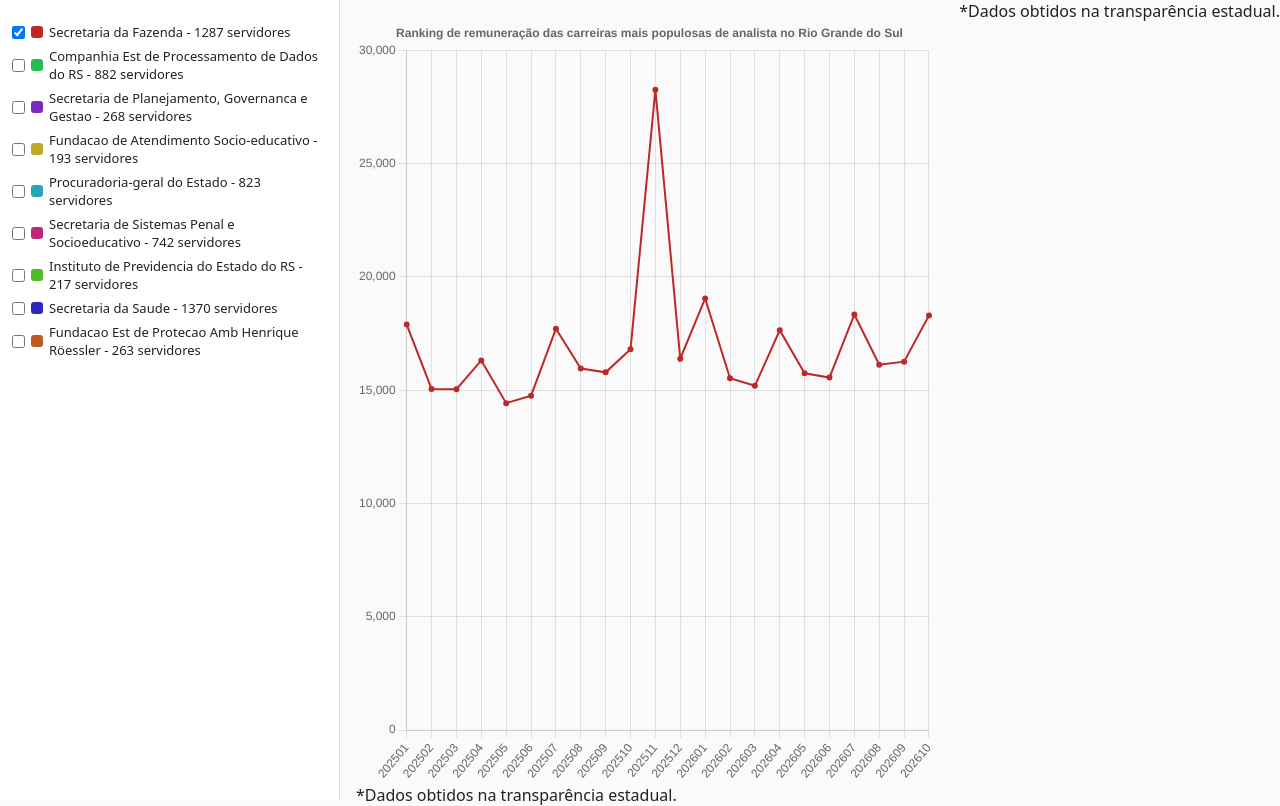
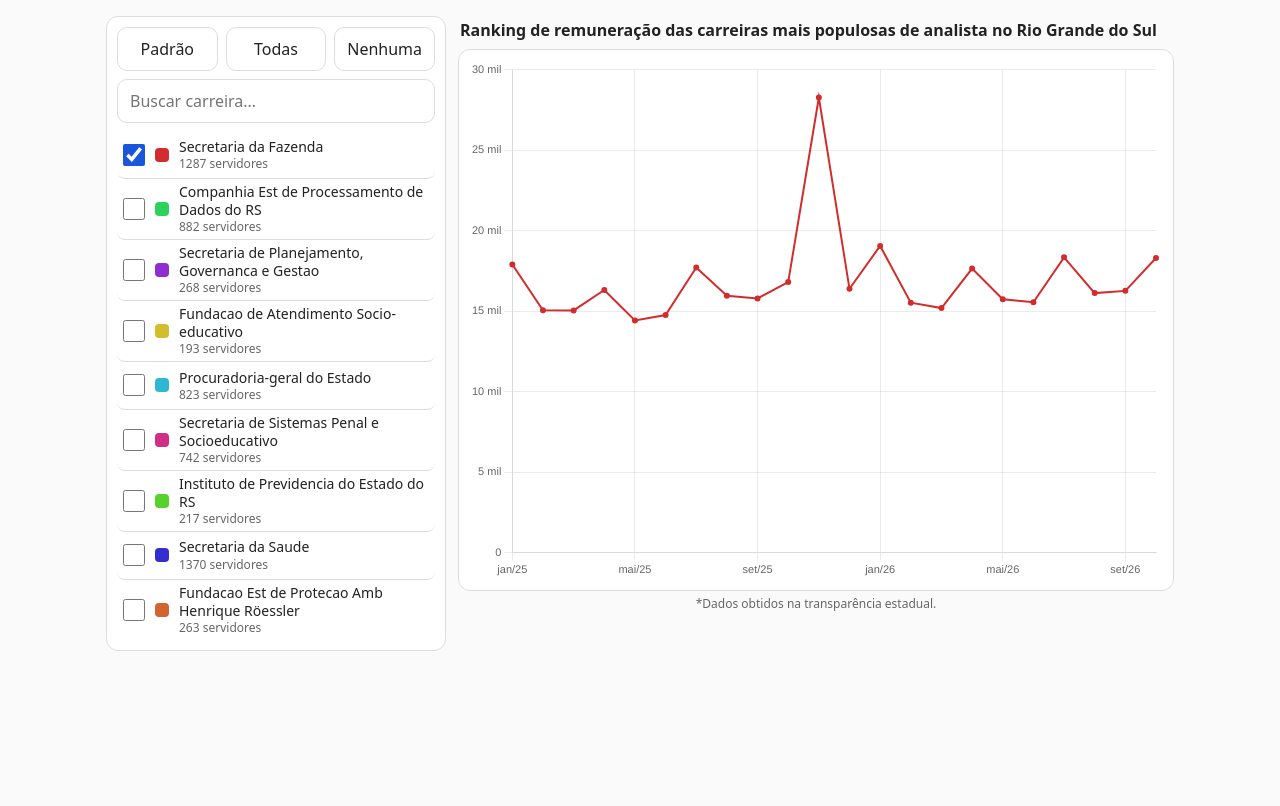
Before and after one commit to galpaodeck1-a11y/observatoriors, a plain HTML site: page index.html in a window 1280 px wide. Drawn offline with nearby package versions, Linux system fonts and the light colour scheme.

Commit message:
Update index.html

```diff
--- a/index.html
+++ b/index.html
@@ -2,30 +2,59 @@
 <html lang="pt-BR">
 <head>
 <meta charset="utf-8">
-<meta name="viewport" content="width=device-width, initial-scale=1">
+<meta name="viewport" content="width=device-width, initial-scale=1, viewport-fit=cover">
 <title>Série mensal por carreira</title>
 <script src="https://cdnjs.cloudflare.com/ajax/libs/Chart.js/4.4.1/chart.umd.min.js"></script>
 <style>
+:root{--bg:#fafafa;--card:#fff;--tx:#222;--mut:#666;--bd:#ddd;--grid:rgba(0,0,0,.08);--ac:#1a56db;
+box-sizing:border-box;padding-top:env(safe-area-inset-top,0px);padding-bottom:env(safe-area-inset-bottom,0px)}
+@media (prefers-color-scheme:dark){:root:not([data-theme="light"]){--bg:#111214;--card:#1c1d20;--tx:#eceef1;--mut:#9aa0a8;--bd:#33363b;--grid:rgba(255,255,255,.1);--ac:#6ea0ff}}
+:root[data-theme="dark"]{--bg:#111214;--card:#1c1d20;--tx:#eceef1;--mut:#9aa0a8;--bd:#33363b;--grid:rgba(255,255,255,.1);--ac:#6ea0ff}
 *{box-sizing:border-box}
-body{margin:0;font-family:system-ui,sans-serif;display:flex;height:100vh;background:#fafafa;color:#222}
-aside{width:340px;border-right:1px solid #ddd;padding:12px;overflow:auto;background:#fff}
-main{flex:1;padding:16px;min-width:0}
-.btns{display:flex;gap:6px;margin-bottom:8px}
-button,input{font:inherit;padding:5px 8px;border:1px solid #bbb;border-radius:6px;background:#fff;cursor:pointer}
-input{width:100%;cursor:text;margin-bottom:8px}
-label{display:flex;align-items:center;gap:6px;padding:3px 0;font-size:13px;cursor:pointer}
-.sw{width:12px;height:12px;border-radius:3px;flex:none}
+html{-webkit-text-size-adjust:100%}
+body{margin:0;font-family:system-ui,-apple-system,sans-serif;background:var(--bg);color:var(--tx);background-color:var(--bg)}
+.wrap{max-width:1100px;margin:0 auto;padding:12px;display:flex;flex-direction:column;gap:12px}
+h1{font-size:1rem;line-height:1.3;margin:4px 2px 0;font-weight:600}
+.card{background:var(--card);border:1px solid var(--bd);border-radius:12px;padding:10px}
+.chart{position:relative;height:56vh;min-height:280px;max-height:520px}
+.btns{display:grid;grid-template-columns:repeat(3,1fr);gap:8px;margin-bottom:8px}
+button,input[type=search]{font:inherit;font-size:16px;min-height:44px;border:1px solid var(--bd);border-radius:10px;background:var(--card);color:var(--tx)}
+button{cursor:pointer;-webkit-tap-highlight-color:transparent}
+button:active{background:var(--bg)}
+input[type=search]{width:100%;padding:0 12px;margin-bottom:8px}
+label{display:flex;align-items:center;gap:10px;min-height:48px;padding:4px 6px;border-radius:8px;cursor:pointer;border-bottom:1px solid var(--bd)}
+label:last-child{border-bottom:0}
+label input{width:22px;height:22px;flex:none;margin:0;accent-color:var(--ac)}
+.sw{width:14px;height:14px;border-radius:4px;flex:none}
+.nm{font-size:14px;line-height:1.3;min-width:0}
+.nm small{display:block;color:var(--mut);font-size:12px}
+footer{color:var(--mut);font-size:12px;text-align:center;padding:4px 0 8px}
+@media (min-width:860px){
+ .wrap{flex-direction:row;align-items:flex-start;padding:16px}
+ .side{width:340px;flex:none;order:0;max-height:calc(100vh - 32px);overflow:auto}
+ .mainc{flex:1;min-width:0;order:1}
+ .chart{height:70vh}
+}
+@media (max-width:859px){.side{order:2}.mainc{order:1}}
 </style>
 </head>
 <body>
-<aside>
-  <div class="btns">
+<div class="wrap">
+  <div class="mainc">
+    <h1>Ranking de remuneração das carreiras mais populosas de analista no Rio Grande do Sul</h1>
+    <div class="card" style="margin-top:8px"><div class="chart"><canvas id="c"></canvas></div></div>
+    <footer>*Dados obtidos na transparência estadual.</footer>
   </div>
-  <div id="lista"></div>
-</aside>
-<main><canvas id="c"></canvas>
-<footer>*Dados obtidos na transparência estadual.</footer>
-</main>
+  <div class="card side">
+    <div class="btns">
+      <button id="bPadrao" type="button">Padrão</button>
+      <button id="bTodas" type="button">Todas</button>
+      <button id="bNenhuma" type="button">Nenhuma</button>
+    </div>
+    <input id="busca" type="search" placeholder="Buscar carreira…" autocomplete="off">
+    <div id="lista"></div>
+  </div>
+</div>
 <script>
 // ====== CONFIGURE AQUI: séries exibidas por padrão ======
 const PADRAO = [
@@ -35,6 +64,8 @@ const PADRAO = [
 
 const meses = [];
 for (const a of [2025, 2026]) for (let m = 1; m <= 12; m++) { const s = a * 100 + m; if (s <= 202610) meses.push(String(s)); }
+const NM = ["jan","fev","mar","abr","mai","jun","jul","ago","set","out","nov","dez"];
+const fmtMes = s => NM[+s.slice(4) - 1] + "/" + s.slice(2, 4);
 
 const DADOS = {
 "Secretaria da Fazenda":[17899,15059,15048,16316,14430,14759,17710,15958,15791,16808,28265,16390,19054,15531,15196,17647,15746,15558,18344,16124,16262,18300],
@@ -48,35 +79,57 @@ const DADOS = {
 "Fundacao Est de Protecao Amb Henrique Röessler":[15413,16639,15707,16154,15591,15303,16805,16276,16733,17016,25373,18727,16531,19871,16930,18022,17876,18076,18412,18448,18844,23094]
 };
 
-// Qtde de servidores ativos e inativos (10/2026): aparece na frente do nome na legenda
+// Qtde de servidores ativos e inativos (10/2026)
 const QTD = {"Fundacao Est de Protecao Amb Henrique Röessler":263, "Secretaria da Fazenda":1287, "Companhia Est de Processamento de Dados do RS":882, "Secretaria de Planejamento, Governanca e Gestao":268, "Fundacao de Atendimento Socio-educativo":193, "Procuradoria-geral do Estado":823, "Secretaria de Sistemas Penal e Socioeducativo":742, "Instituto de Previdencia do Estado do RS":217, "Secretaria da Saude":1370};
 const nomes = Object.keys(DADOS);
 const rot = n => `${n} - ${QTD[n]} servidores`;
-const cor = i => `hsl(${(i * 137.5) % 360} 65% 45%)`;
+const cor = i => `hsl(${(i * 137.5) % 360} 65% 50%)`;
 const ativos = new Set(PADRAO.filter(n => n in DADOS));
+const $ = id => document.getElementById(id);
+const css = v => getComputedStyle(document.documentElement).getPropertyValue(v).trim();
 
-const chart = new Chart(document.getElementById("c"), {
+Chart.defaults.font.size = 11;
+function tema() {
+  Chart.defaults.color = css("--mut");
+  Chart.defaults.borderColor = css("--grid");
+  if (window.chart) chart.update();
+}
+tema();
+matchMedia("(prefers-color-scheme: dark)").addEventListener("change", tema);
+
+const chart = window.chart = new Chart($("c"), {
   type: "line",
   data: {
-    labels: meses,
+    labels: meses.map(fmtMes),
     datasets: nomes.map((n, i) => ({
       label: rot(n), data: DADOS[n], borderColor: cor(i), backgroundColor: cor(i),
-      borderWidth: 2, pointRadius: 2, tension: 0, hidden: !ativos.has(n)
+      borderWidth: 2, pointRadius: 2, pointHoverRadius: 5, tension: 0, hidden: !ativos.has(n)
     }))
   },
   options: {
     responsive: true, maintainAspectRatio: false,
     interaction: { mode: "nearest", intersect: false },
-    plugins: { legend: { display: false }, title: { display: true, text: "Ranking de remuneração das carreiras mais populosas de analista no Rio Grande do Sul" } },
-    scales: { y: { beginAtZero: true } }
+    plugins: {
+      legend: { display: false },
+      tooltip: {
+        padding: 8, bodyFont: { size: 12 }, titleFont: { size: 12 },
+        callbacks: {
+          label: c => " " + c.dataset.label.split(" - ")[0] + ": " + c.parsed.y.toLocaleString("pt-BR")
+        }
+      }
+    },
+    scales: {
+      y: { beginAtZero: true, ticks: { callback: v => v >= 1000 ? (v / 1000).toLocaleString("pt-BR") + " mil" : v } },
+      x: { ticks: { maxRotation: 0, autoSkip: true, maxTicksLimit: 6 } }
+    }
   }
 });
-document.querySelector("main").style.position = "relative";
 
-const lista = document.getElementById("lista");
+const lista = $("lista");
 const caixas = nomes.map((n, i) => {
   const l = document.createElement("label");
-  l.innerHTML = `<input type="checkbox" style="width:auto;margin:0"><span class="sw" style="background:${cor(i)}"></span><span>${rot(n)}</span>`;
+  l.innerHTML = `<input type="checkbox"><span class="sw" style="background:${cor(i)}"></span><span class="nm"></span>`;
+  l.querySelector(".nm").innerHTML = `${n}<small>${QTD[n]} servidores</small>`;
   const cb = l.querySelector("input");
   cb.checked = ativos.has(n);
   cb.onchange = () => { chart.setDatasetVisibility(i, cb.checked); chart.update(); };
@@ -87,14 +140,13 @@ function aplicar(fn) {
   nomes.forEach((n, i) => { const v = fn(n); caixas[i].checked = v; chart.setDatasetVisibility(i, v); });
   chart.update();
 }
-bPadrao.onclick = () => aplicar(n => PADRAO.includes(n));
-bTodas.onclick = () => aplicar(() => true);
-bNenhuma.onclick = () => aplicar(() => false);
-busca.oninput = () => {
-  const q = busca.value.toLowerCase();
+$("bPadrao").onclick = () => aplicar(n => PADRAO.includes(n));
+$("bTodas").onclick = () => aplicar(() => true);
+$("bNenhuma").onclick = () => aplicar(() => false);
+$("busca").oninput = e => {
+  const q = e.target.value.toLowerCase();
   caixas.forEach((cb, i) => cb.parentElement.style.display = nomes[i].toLowerCase().includes(q) ? "" : "none");
 };
 </script>
-<footer>*Dados obtidos na transparência estadual.</footer>
 </body>
 </html>
```
